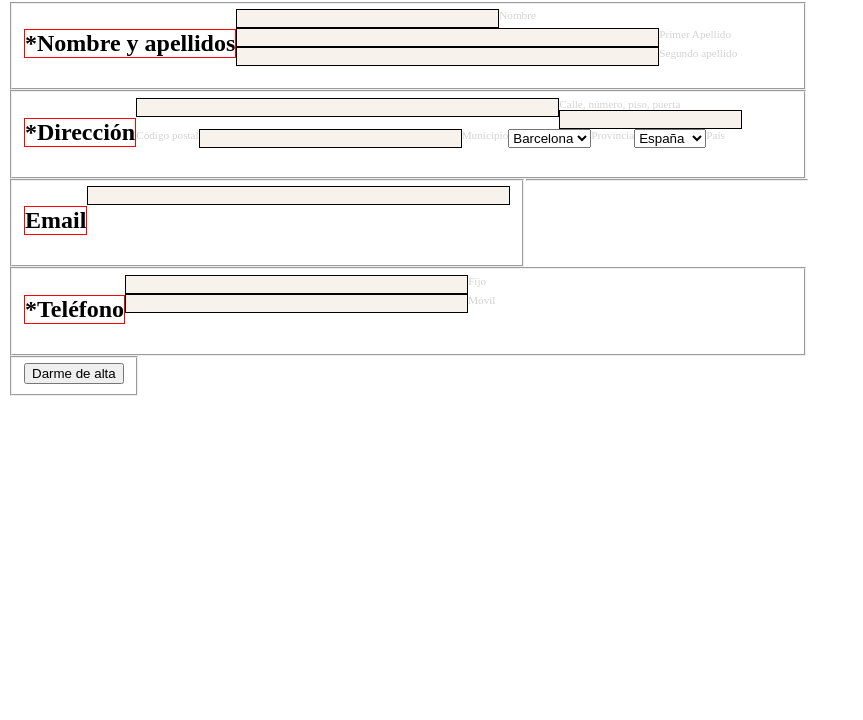
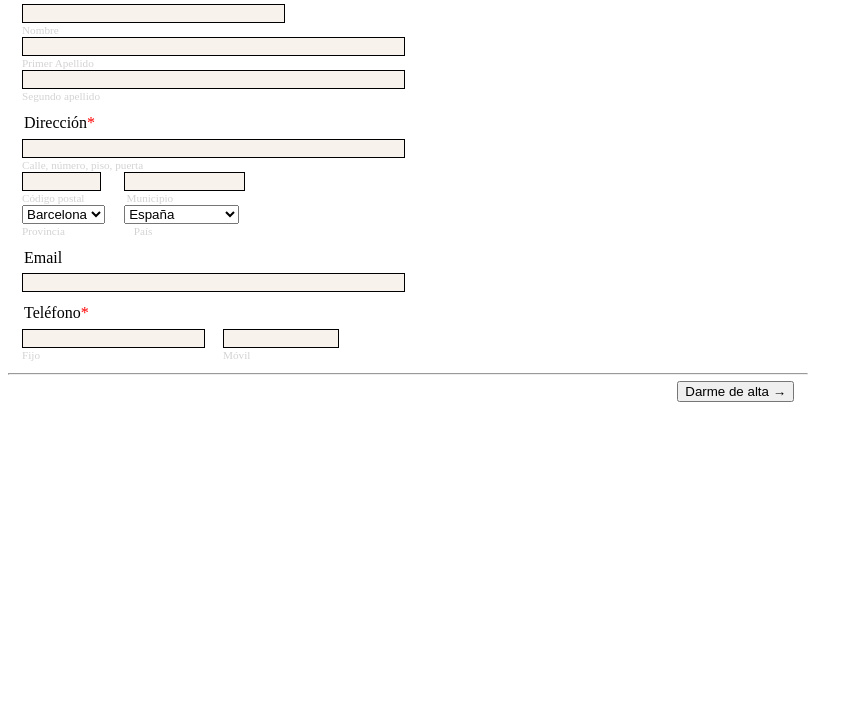
Before and after one commit to jmallan/SARTI, a plain HTML site: page forms/ejercicio9bis.html in a window 1280 px wide. Shown: the part 80-800 px from the top of the page, without its empty margins (0-863 px from the left). Drawn offline with Linux system fonts and the light colour scheme; files that its build step writes are made by us from their sources.

Commit message:
update 29-01

```diff
--- a/forms/ejercicio9bis.css
+++ b/forms/ejercicio9bis.css
@@ -3,32 +3,55 @@
     height:600px;
 }
 
+* {
+    margin-bottom: 1px;
+}
+
 fieldset {
     float:left;
+    border: none;
 }
 
-h1, h2 {
-    border: 1px solid red;
+/* para que todos */
+input, label, select {
+    float: left;
+    clear: left;
 }
 
-/* label, input {
-    display: block;
-    float: left;
-    clear: both;
+.rojo {
+    color: red;
 }
-*/
-
-fieldset * {
-    display:block;
-    float: left;
-    /*clear:both;*/
-}
-/*.right {
-    float:right;
-    }*/
 
 #mail {
-    clear: both;
+    float: left;
+    clear: left;
+}
+
+input#municipio, label[for=municipio]{
+    clear:none;
+    float: left;
+    margin-left: 6%;
+    width: 30%;
+    }
+
+label[for=municipio]{
+    margin-left:11%;
+}
+
+
+select#pais, label[for=pais]{
+    clear:none;
+    float: left;
+    margin-left: 5%;
+    width: 30%;
+}
+
+label[for=pais]{
+    margin-left: 18%;
+}
+
+span {
+    clear: left;
 }
 
 label {
@@ -36,7 +59,26 @@ label {
     color: lightgrey;
 }
 
-input[type="text"]{
+input#movil, label[for=movil]{
+    clear:none;
+    float: left;
+    margin-left: 5%;
+    width: 30%;
+    }
+
+label[for=movil], #movil {
+    margin-left: 50%;
+}
+
+input[type="text"] {
     border: 0.1em solid black;
     background-color: rgb(247, 242, 235);
 }
+
+hr {
+    clear: both;
+}
+
+#validar {
+    float: right;
+}
--- a/forms/ejercicio9bis.html
+++ b/forms/ejercicio9bis.html
@@ -11,50 +11,51 @@
     <div id="form">
         <h1>Formulario de alta</h1>
         <fieldset id="name">
-            <h2>Nombre y apellidos<span class="asterisco">*</span></h2>
-            <input id="nombre" name="nombre" type="text" maxlength="80" size="30" />
-            <label for=#nombre>Nombre</label>
-            <input id="1apellido" name="1_apellido" type="text" maxlength="90" size="50" />
-            <label for=#1apellido>Primer Apellido</label>
-            <input id="2apellido" name="2_apellido" type="text" maxlength="90" size="50" />
-            <label for=#2apellido >Segundo apellido</label>
+            <legend>Nombre y apellidos<span class="rojo">*</span></legend>
+            <input id="nombre" name="nombre" type="text" maxlength="70" size="30" />
+            <label for=nombre>Nombre</label>
+            <input id="1apellido" name="1_apellido" type="text" maxlength="80" size="45" />
+            <label for=1apellido>Primer Apellido</label>
+            <input id="2apellido" name="2_apellido" type="text" maxlength="80" size="45" />
+            <label for=2apellido >Segundo apellido</label>
         </fieldset>
-       <fieldset id="direccion" class="right">
-           <h2>Dirección<span class="asterisco">*</span></h2>
-            <input id="direccion" name="direccion" type="text" maxlength="80" size="50" />
-            <label for=#direccion>Calle, número, piso, puerta</label>
-            <input id="cp" name="cp" type="text" maxlength="5" size="20" />
-            <label for=#cp>Código postal</label>
-            <input id="municipio" name="municipio" type="text" maxlength="50" size="30" />
-            <label for=#municipio>Municipio</label>
+       <fieldset id="adress" >
+           <legend>Dirección<span class="rojo">*</span></legend>
+            <input id="direccion" name="direccion" type="text" maxlength="70" size="45" />
+            <label for=direccion>Calle, número, piso, puerta</label>
+            <input id="cp" name="cp" type="text" maxlength="5" size="7" />
+            <input id="municipio" name="municipio" type="text" maxlength="50" size="15" />
+            <label for=cp>Código postal</label>
+            <label for=municipio>Municipio</label>
             <select name="provincia" id="provincia">
                 <option value="Barcelona">Barcelona</option>
                 <option value="Girona">Girona</option>
                 <option value="Lleida">Lleida</option>
                 <option value="Tarragona">Tarragona</option>
             </select>
-            <label for=#provincia>Provincia</label>
             <select name="país" id="pais">
                     <option value="España">España</option>
                     <option value="Grecia">Grecia</option>
                     <option value="Portugal">Portugal</option>
             </select>
-            <label for=#pais>País</label>
+            <label for=provincia >Provincia</label>
+            <label for=pais >País</label>
        </fieldset>
        <fieldset id="mail">
-           <h2>Email</h2>
-           <input name="email" type="text" maxlength="90" size="50" />
+           <legend>Email</legend>
+           <input name="email" type="text" maxlength="90" size="45" />
        </fieldset>
-       <fieldset id="telf" class="right">
-           <h2>Teléfono<span class="asterisco">*</span></h2>
-           <input id="fijo" name="fijo" type="text" maxlength="80" size="40" />
-            <label for=#fijo>Fijo</label>
-            <input id="movil" name="móvil" type="text" maxlength="80" size="40" />
-            <label for=#movil>Móvil</label>
+       <fieldset id="telf" >
+           <legend>Teléfono<span class="rojo">*</span></legend>
+           <input id="fijo" name="fijo" type="text" maxlength="80" size="20" />
+
+            <input id="movil" name="móvil" type="text" maxlength="80" size="20" />
+            <label for=fijo>Fijo</label>
+            <label for=movil>Móvil</label>
        </fieldset>
        <hr>
        <fieldset id="validar">
-           <input type="button" value="Darme de alta"/>
+           <input type="button" value="Darme de alta &rarr;"/>
        </fieldset>
     </div>
 </body>
```
